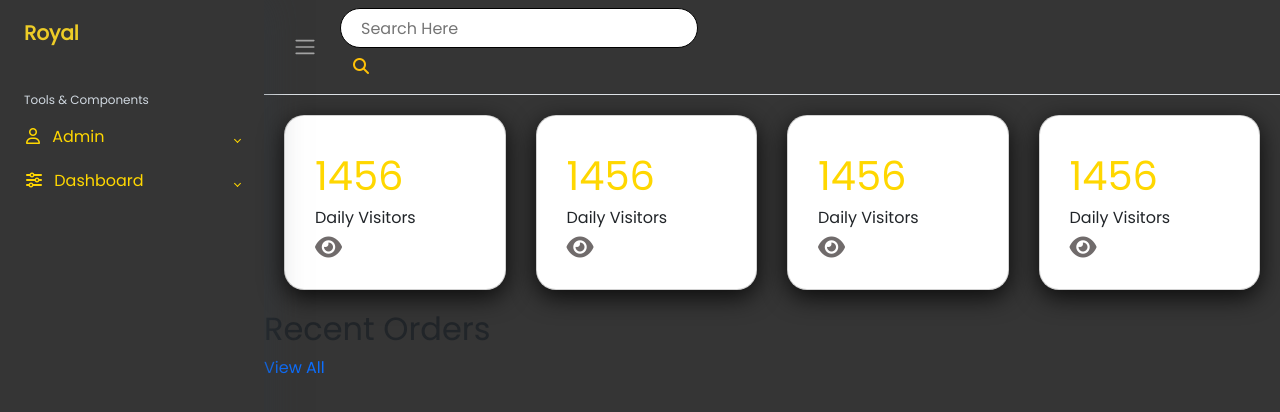
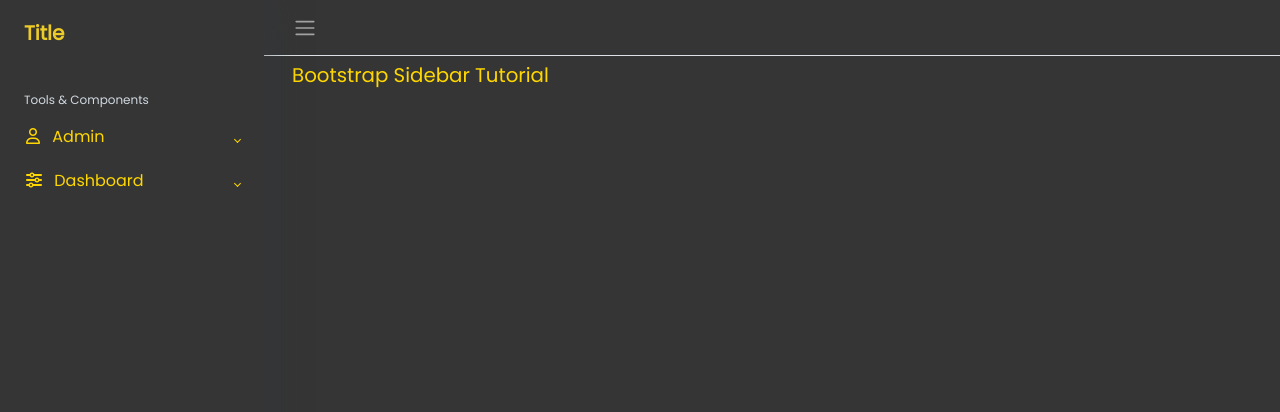
Before and after one commit to yinmyatmay/Final_Project, a plain HTML site: page admindashboard.html in a window 1280 px wide. Drawn offline with nearby package versions, Linux system fonts and the light colour scheme.

Commit message:
third comit

```diff
--- a/admindashboard.html
+++ b/admindashboard.html
@@ -9,7 +9,7 @@
     <link href="https://cdn.jsdelivr.net/npm/bootstrap@5.3.0-alpha3/dist/css/bootstrap.min.css" rel="stylesheet"
         integrity="sha384-KK94CHFLLe+nY2dmCWGMq91rCGa5gtU4mk92HdvYe+M/SXH301p5ILy+dN9+nJOZ" crossorigin="anonymous">
     <link rel="stylesheet" href="style.css">
-    <title>Sidebar With Bootstrap</title>
+    <title>admin dashboard</title>
 </head>
 
 <body>
@@ -18,28 +18,30 @@
         <aside id="sidebar">
             <div class="h-100">
                 <div class="sidebar-logo">
-                    <a href="#">Royal</a>
+                    <a href="#">Title</a>
                 </div>
                 <!-- Sidebar Navigation -->
                 <ul class="sidebar-nav">
                     <li class="sidebar-header">
                         Tools & Components
                     </li>
+                    <!-- Admin -->
                     <li class="sidebar-item">
                         <a href="#" class="sidebar-link collapsed" data-bs-toggle="collapse" data-bs-target="#auth"
                             aria-expanded="false" aria-controls="auth">
                             <i class="fa-regular fa-user pe-2"></i>
-                            Admin
+                            <span class="d-none d-lg-inline">Admin</span>
                         </a>
                         <ul id="auth" class="sidebar-dropdown list-unstyled collapse" data-bs-parent="#sidebar">
                             <li class="sidebar-item">
-                                <a href="#" class="sidebar-link">sign in</a>
+                                <a href="#" class="sidebar-link">Sign in</a>
                             </li>
                             <li class="sidebar-item">
-                                <a href="#" class="sidebar-link">Logout</a>
+                                <a href="#" class="sidebar-link">Log out</a>
                             </li>
                         </ul>
                     </li>
+                    <!-- Dashboard -->
 
                     <li class="sidebar-item">
                         <a href="#" class="sidebar-link collapsed" data-bs-toggle="collapse" data-bs-target="#dashboard"
@@ -49,13 +51,15 @@
                         </a>
                         <ul id="dashboard" class="sidebar-dropdown list-unstyled collapse" data-bs-parent="#sidebar">
                             <li class="sidebar-item">
-                                <a href="#" class="sidebar-link">Dashboard Analytics</a>
+                                <a href="#" class="sidebar-link"> Analytics</a>
                             </li>
                             <li class="sidebar-item">
-                                <a href="#" class="sidebar-link">Dashboard Ecommerce</a>
+                                <a href="#" class="sidebar-link">Ecommerce</a>
                             </li>
                         </ul>
                     </li>
+
+
                 </ul>
             </div>
         </aside>
@@ -66,68 +70,14 @@
                 <button class="btn" type="button" data-bs-theme="dark">
                     <span class="navbar-toggler-icon"></span>
                 </button>
-                <div class="search ">
-                    <label >
-                        <input type="text " style="border-radius: 20px 20px "; placeholder="Search Here "></i>
-                        <button class="btn btn-outline-black " type="submit">
-                            <i class=" text text-primary fa-solid fa-magnifying-glass text-warning"></i>
-                        </button>
-
-                    </label>
-                </div>
-
             </nav>
-            <!-- Card -->
-            <div class="cardBox">
-                    <div class="card">
-                        <div>
-                            <div class="numbers">1456</div>
-                            <div class="cardName">Daily Visitors</div>
-                            <div class="iconBox"><i class="fa-solid fa-eye"></i></div>
-                        </div>
-
-                    </div>
-                    <div class="card">
-                        <div>
-                            <div class="numbers">1456</div>
-                            <div class="cardName">Daily Visitors</div>
-                            <div class="iconBox"><i class="fa-solid fa-eye"></i></div>
-                        </div>
-
-                    </div>
-                    <div class="card">
-                        <div>
-                            <div class="numbers">1456</div>
-                            <div class="cardName">Daily Visitors</div>
-                            <div class="iconBox"><i class="fa-solid fa-eye"></i></div>
-                        </div>
-
-                    </div>
-                    <div class="card">
-                        <div>
-                            <div class="numbers">1456</div>
-                            <div class="cardName">Daily Visitors</div>
-                            <div class="iconBox"><i class="fa-solid fa-eye"></i></div>
-                        </div>
-
+            <main class="content px-3 py-2">
+                <div class="container-fluid">
+                    <div class="mb-3">
+                        <h3>Bootstrap Sidebar Tutorial</h3>
                     </div>
                 </div>
-            <!-- Daetail list -->
-            <div class="details">
-                <div class="recentOrder">
-                    <div class="cardHearder">
-                        <h2>Recent Orders</h2>
-                        <a href="#">View All</a>
-                    </div>
-                    <table>
-                        <tr>
-                            <th></th>
-                        </tr>
-                    </table>
-                </div>
-
-            </div>
-
+            </main>
         </div>
     </div>
     <script src="https://cdn.jsdelivr.net/npm/bootstrap@5.3.0-alpha3/dist/js/bootstrap.bundle.min.js"
```
